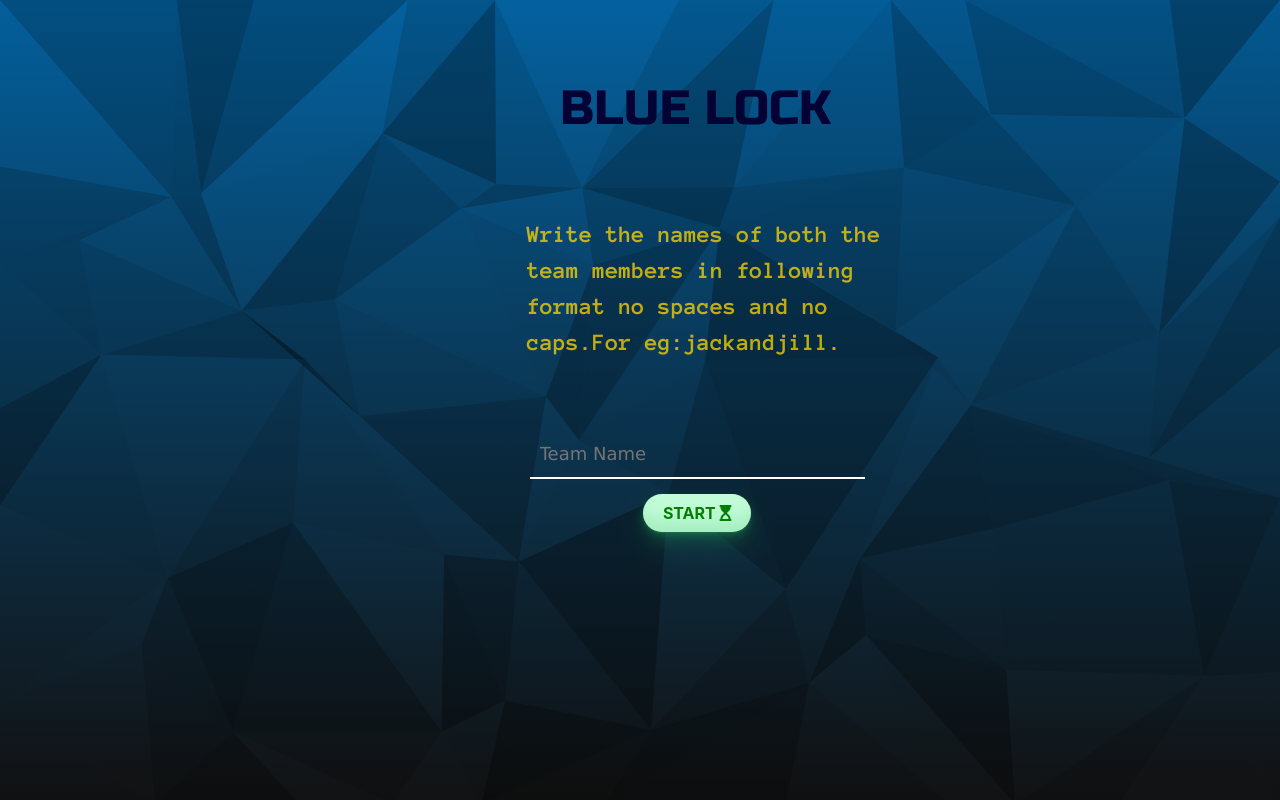
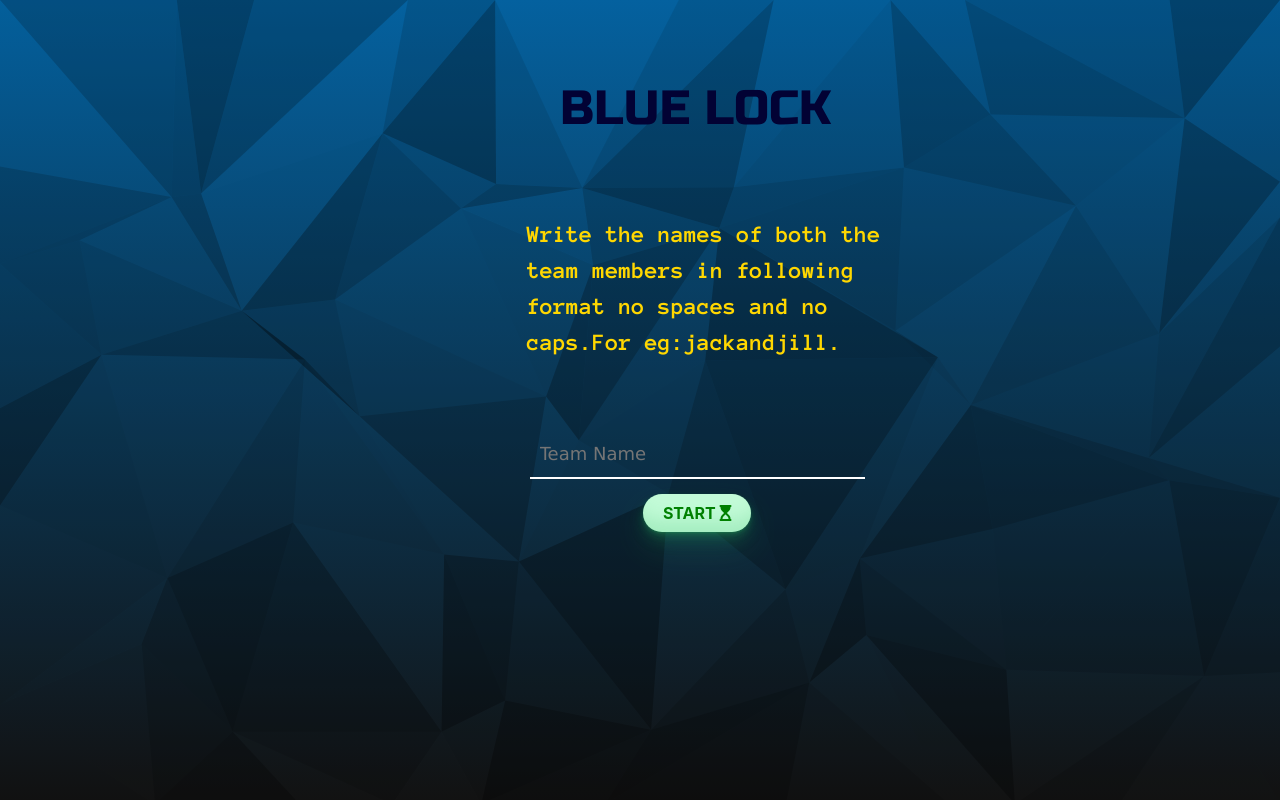
Before and after one commit to Hitstar53/Code-Red-Pre-Event, a Django app: page / in a window 1280 px wide. Run offline with Django 4.2, Linux system fonts and the light colour scheme; some libraries are stand-ins or nearby versions.

Commit message:
rm opacity

```diff
--- a/static/css/index.css
+++ b/static/css/index.css
@@ -80,7 +80,7 @@
 	margin-top: 2rem;
 	margin-left: 37rem;
 	color: #FFD700;
-	opacity: 0.75;
+	/* opacity: 0.75; */
 	font-size: 1.5rem;
 	font-family: 'Anonymous Pro', monospace;
 }
@@ -104,7 +104,7 @@
 		margin-top: 1rem;
 		margin-left: 31.5rem;
 		color: #FFD700;
-		opacity: 0.75;
+		/* opacity: 0.75; */
 		font-size: 1.5rem;
 		font-family: 'Anonymous Pro', monospace;
 	}
```
